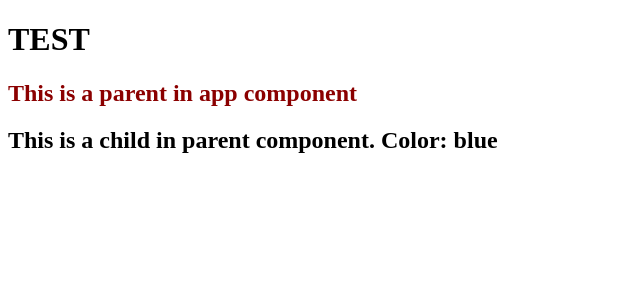
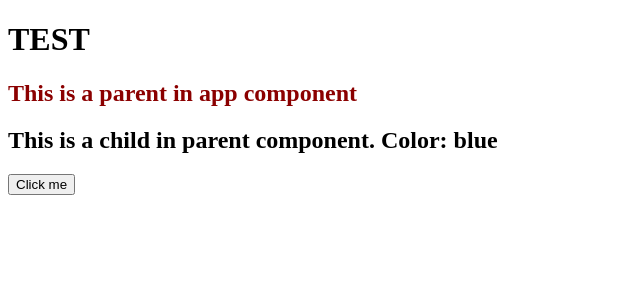
Before and after one commit to ArminasStrolys/ts-project-4, a React (Create React App) app: page / in a window 1280 px wide. Shown: the top 300 px of the page, without its empty margins (0-640 px from the left). Built offline with nearby package versions, Linux system fonts and the light colour scheme.

Commit message:
Another approach of using TS with props

```diff
--- a/src/components/props/Child.tsx
+++ b/src/components/props/Child.tsx
@@ -1,9 +1,21 @@
 interface ChildProps {
   color: string;
+  onClick: () => void
 }
 
-export function Child({color}: ChildProps) {
+export const Child = ({color, onClick}: ChildProps) => {
   return (
-    <div><h2>This is a child in parent component. Color: {color}</h2></div>
+    <div><h2>This is a child in parent component. Color: {color}</h2>
+    <button onClick={onClick}>Click me</button>
+    </div>
   )
 }
+
+// another way to define TS
+export const Childv2: React.FC<ChildProps> = ({color, onClick}) => {
+  return (
+    <div><h2>This is a child V2 in parent component. Color: {color}</h2>
+        <button onClick={onClick}>Click me</button>
+    </div>
+  )
+}
--- a/src/components/props/Parent.tsx
+++ b/src/components/props/Parent.tsx
@@ -3,7 +3,7 @@ import { Child } from './Child'
 export function Parent() {
   return (
     <div><h2 style={{color: 'DarkRed'}}>This is a parent in app component</h2>
-    <Child color='blue'/>
+    <Child color='blue' onClick={()=>console.log('clicked')}/>
     </div>
   )
 }
```
